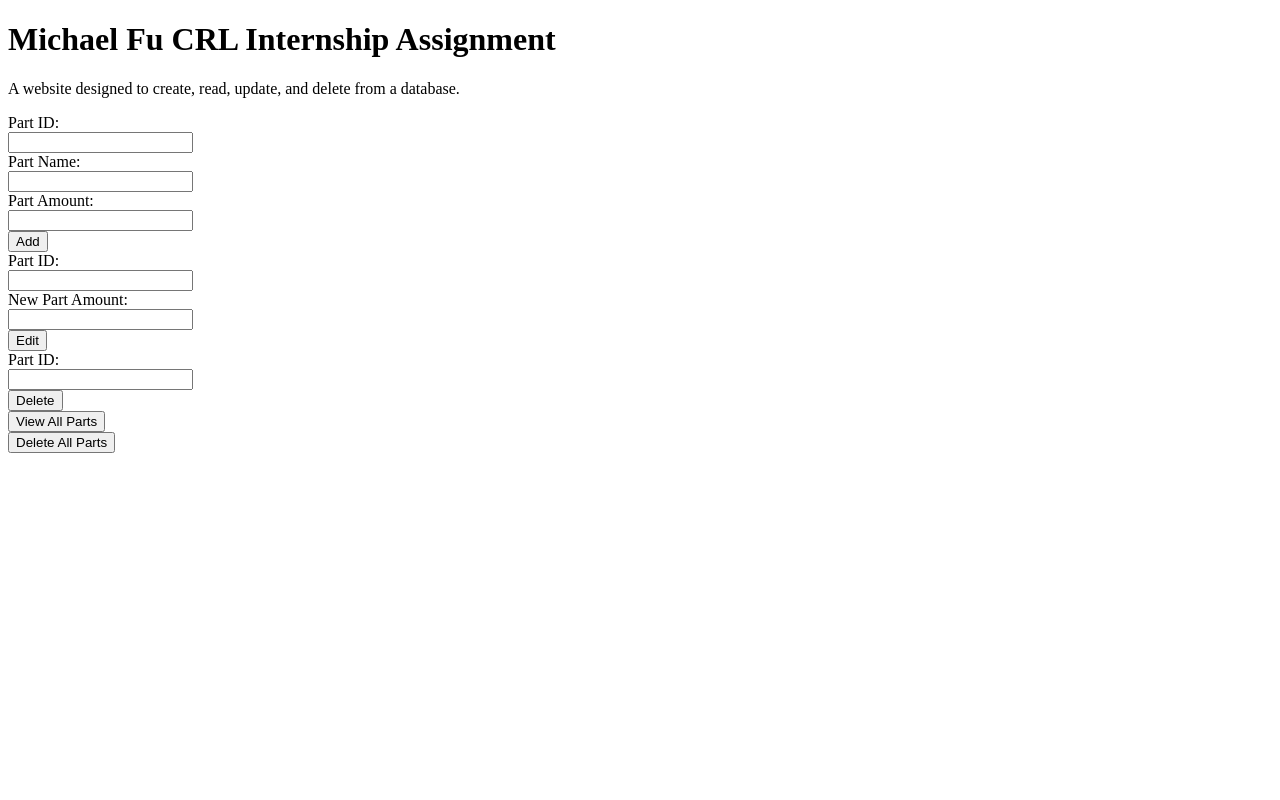
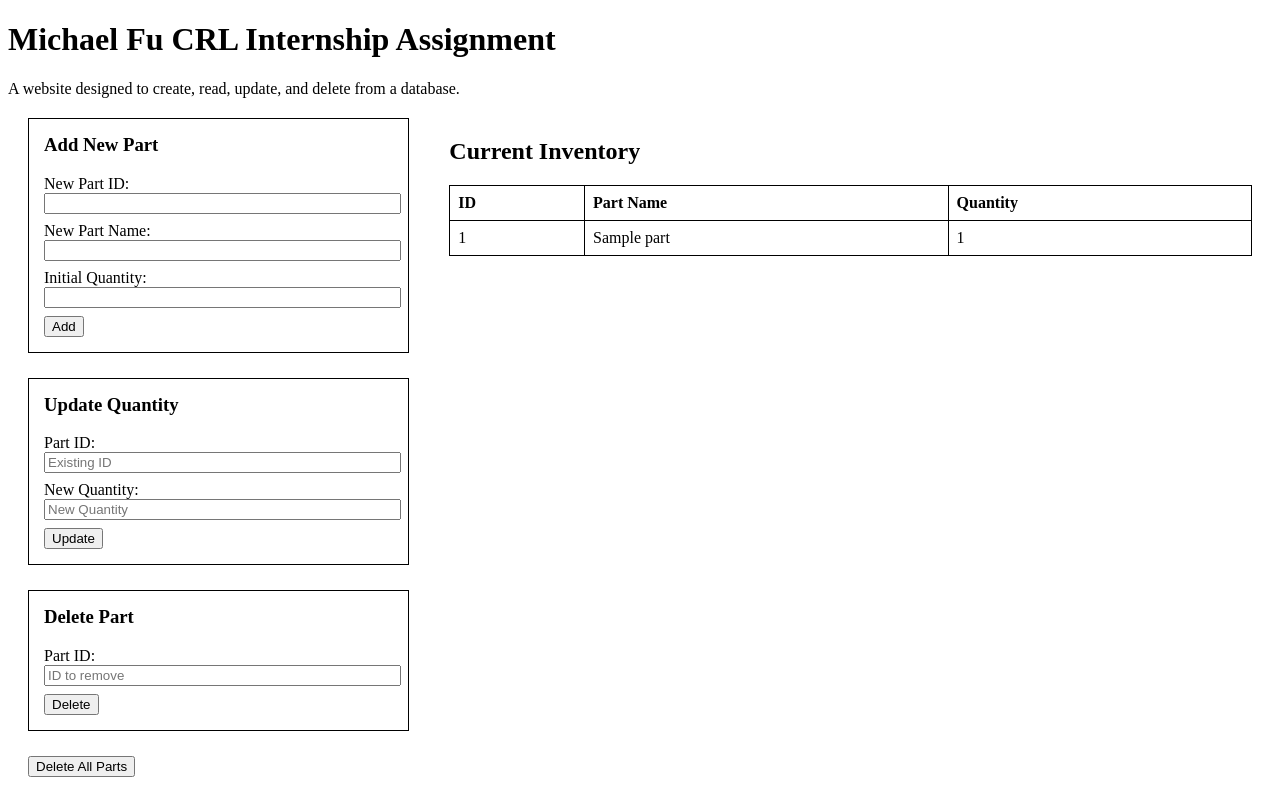
Before and after one commit to Michaelfu235/CRL-internship, a Flask app: page / in a window 1280 px wide. Run offline with Flask 3, Linux system fonts and the light colour scheme; tables that the repository leaves empty hold one stand-in row (values such as "Sample post").

Commit message:
cleaned up webpage, clear sections, and table on homepage

```diff
--- a/app.py
+++ b/app.py
@@ -44,7 +44,11 @@ def close_connection(exception):
 @app.route('/')
 def index():
 #    data = get_db()
-    return render_template('index.html')
+    db = get_db()
+    cursor = db.cursor()
+    cursor.execute("SELECT * FROM parts")
+    parts = cursor.fetchall()
+    return render_template('index.html', parts=parts)
 
 #adds a new part to the database
 @app.route('/add', methods=['POST'])
@@ -139,14 +143,14 @@ def delete_part():
     return redirect(url_for('index'))
 
 
-@app.route('/view', methods=['GET'])
-def view_parts():
-    #function that retrieves and displays all parts (ID, name, and amount)
-    db = get_db()
-    cursor = db.cursor()
-    cursor.execute("SELECT * FROM parts")
-    parts = cursor.fetchall()
-    return render_template('view.html', parts=parts)
+#@app.route('/view', methods=['GET'])
+#def view_parts():
+#    #function that retrieves and displays all parts (ID, name, and amount)
+ #   db = get_db()
+#    cursor = db.cursor()
+#    cursor.execute("SELECT * FROM parts")
+#    parts = cursor.fetchall()
+#    return render_template('view.html', parts=parts)
 
 
 @app.route('/deleteall', methods=['GET'])
@@ -156,7 +160,7 @@ def delete_all():
     cursor = db.cursor()
     cursor.execute("DELETE FROM parts")
     db.commit()
-    return redirect(url_for('view_parts'))
+    return render_template('index.html')
 
 
 
--- a/templates/index.html
+++ b/templates/index.html
@@ -1,52 +1,117 @@
 <!DOCTYPE html>
 <html>
+<head>
+    <style>
+        .container {
+            display: grid;
+            grid-template-columns: 1fr 2fr;
+            gap: 20px;
+            margin: 20px;
+        }
 
+        .crud-section {
+            padding-right: 20px;
+        }
+
+        .form-group {
+            margin-bottom: 25px;
+            padding: 15px;
+            border: 1px solid black;
+        }
+
+        table {
+            width: 100%;
+            border-collapse: collapse;
+            margin-top: 15px;
+        }
+
+        th, td {
+            border: 1px solid black;
+            padding: 8px;
+            text-align: left;
+        }
+
+        input[type="text"] {
+            width: 100%;
+            margin-bottom: 8px;
+        }
+
+        h3 {
+            margin-top: 0;
+        }
+    </style>
+</head>
 <body>
+    <h1>Michael Fu CRL Internship Assignment</h1>
+    <p>A website designed to create, read, update, and delete from a database.</p>
 
-<h1>Michael Fu CRL Internship Assignment</h1>
-<p>A website designed to create, read, update, and delete from a database.</p>
+    <div class="container">
+        <!-- Left Column: CRUD Operations -->
+        <div class="crud-section">
+            <div class="form-group">
+                <h3>Add New Part</h3>
+                <form action="/add" method="POST">
+                    <label>New Part ID:</label><br>
+                    <input type="text" name="id"><br>
+                    <label>New Part Name:</label><br>
+                    <input type="text" name="name"><br>
+                    <label>Initial Quantity:</label><br>
+                    <input type="text" name="amnt"><br>
+                    <input type="submit" value="Add">
+                </form>
+            </div>
 
-{% if messages %}
-    <div class="messages">
+            <div class="form-group">
+                <h3>Update Quantity</h3>
+                <form action="/edit" method="POST">
+                    <label>Part ID:</label><br>
+                    <input type="text" name="id" placeholder="Existing ID"><br>
+                    <label>New Quantity:</label><br>
+                    <input type="text" name="amnt" placeholder="New Quantity"><br>
+                    <input type="submit" value="Update">
+                </form>
+            </div>
+
+            <div class="form-group">
+                <h3>Delete Part</h3>
+                <form action="/delete" method="POST">
+                    <label>Part ID:</label><br>
+                    <input type="text" name="id" placeholder="ID to remove"><br>
+                    <input type="submit" value="Delete">
+                </form>
+            </div>
+
+            <form action="/deleteall" method="GET">
+                <input type="submit" value="Delete All Parts">
+            </form>
+        </div>
+
+        <!-- Right Column: Parts Table -->
+        <div>
+            <h2>Current Inventory</h2>
+            <table border="1">
+                <tr>
+                    <th>ID</th>
+                    <th>Part Name</th>
+                    <th>Quantity</th>
+                </tr>
+                {% for part in parts %}
+                <tr>
+                    <td>{{ part[0] }}</td>
+                    <td>{{ part[1] }}</td>
+                    <td>{{ part[2] }}</td>
+                </tr>
+                {% endfor %}
+            </table>
+        </div>
+    </div>
+
+    {% if messages %}
+    <div>
         {% for category, message in messages %}
-            <div class="{{ category }}">{{ message }}</div>
+            <div>{{ message }}</div>
         {% endfor %}
     </div>
-{% endif %}
-
-<form action="/add" method="POST">
-    <label for="id">Part ID:</label><br>
-    <input type="text" id="id" name="id"><br>
-    <label for="name">Part Name:</label><br>
-    <input type="text" id="name" name="name"><br>
-    <label for="amnt">Part Amount:</label><br>
-    <input type="text" id="amnt" name="amnt"><br>
-    <input type="submit" value="Add">
-</form>
-
-<form action="/edit" method="POST">
-    <label for="id">Part ID:</label><br>
-    <input type="text" id="id" name="id"><br>
-    <label for="amnt">New Part Amount:</label><br>
-    <input type="text" id="amnt" name="amnt"><br>
-    <input type="submit" value="Edit">
-</form>
-
-<form action="/delete" method="POST">
-    <label for="id">Part ID:</label><br>
-    <input type="text" id="id" name="id"><br>
-    <input type="submit" value="Delete">
-</form>
-
-<form action="/view" method="GET">
-    <input type="submit" value="View All Parts">
-</form>
-
-<form action="/deleteall" method = "GET">
-<input type = "submit" value = "Delete All Parts">
-</form>
-
-
-
+    {% endif %}
 </body>
 </html>
```
Also changed, not shown: templates/index - Copy.html (added, +52 -0 lines), part.db.
